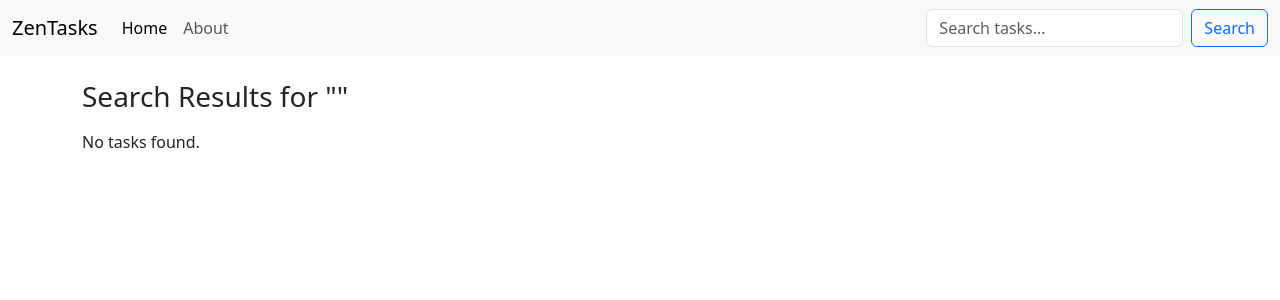
After one commit to Farhan-Coder7/ZenTasks-TodoApp, a Flask app: page /search in a window 1280 px wide. The commit adds this page. Shown: the top 300 px of the page. Run offline with Flask 3, Linux system fonts and the light colour scheme.

Commit message:
search functionlaity

```diff
--- a/app.py
+++ b/app.py
@@ -51,7 +51,17 @@ def delete(no):
 def about():
     return render_template ('about.html')
 
+@app.route('/search')
+def search():
+    query = request.args.get('query')
+    if query:
+        results = Zen.query.filter(Zen.title.ilike(f'%{query}%')).all()
+        return render_template('search_results.html', results=results, query=query)
+    return render_template('search_results.html', results=[], query="")
+
+
+
 if __name__ == '__main__':
     with app.app_context():
-        db.create_all() # Create the database tables if they don't exist
+        db.create_all()
     app.run(debug=True)
--- a/templates/base.html
+++ b/templates/base.html
@@ -7,11 +7,12 @@
     <title>
         {% block title %}
 
-        {% endblock title %}  - ZenTasks
+        {% endblock title %} - ZenTasks
     </title>
     <link href="https://cdn.jsdelivr.net/npm/bootstrap@5.3.7/dist/css/bootstrap.min.css" rel="stylesheet"
         integrity="sha384-LN+7fdVzj6u52u30Kp6M/trliBMCMKTyK833zpbD+pXdCLuTusPj697FH4R/5mcr" crossorigin="anonymous">
 </head>
+
 <body>
     <nav class="navbar navbar-expand-lg bg-body-tertiary">
         <div class="container-fluid">
@@ -29,11 +30,12 @@
                     <li class="nav-item">
                         <a class="nav-link" href="{{ url_for('about') }}">About</a>
                 </ul>
-                <form class="d-flex" role="search">
-                    <input class="form-control me-2" type="search" placeholder="Search" aria-label="Search" />
+
+                <form class="d-flex" role="search" action="{{ url_for('search') }}" method="GET">
+                    <input class="form-control me-2" type="search" name="query" placeholder="Search tasks..."
+                        aria-label="Search">
                     <button class="btn btn-outline-primary" type="submit">Search</button>
                 </form>
-
             </div>
         </div>
 
--- a/templates/index.html
+++ b/templates/index.html
@@ -47,7 +47,7 @@
                 <th scope="row">{{loop.index}}</th>
                 <td>{{to.title}}</td>
                 <td>{{to.desc}}</td>
-                <td>{{to.date.strftime('%d/%m')}}</td>
+                <td>{{to.date.strftime('%d %b')}}</td>
                 <td>
                     <a href="/update/{{to.No}}"><button type="button"
                             class="btn btn-outline-primary btn-sm mx-1">Update</button></a>
--- /dev/null
+++ b/templates/search_results.html
@@ -0,0 +1,22 @@
+{% extends 'base.html' %}
+
+{% block title %}Search Results{% endblock %}
+
+{% block body %}
+<div class="container mt-4">
+    <h3>Search Results for "{{ query }}"</h3>
+    {% if results %}
+        <ul class="list-group mt-3">
+            {% for task in results %}
+                <li class="list-group-item">
+                    <h5>{{ task.title }}</h5>
+                    <p>{{ task.desc }}</p>
+                    <small class="text-muted">Created at: {{ task.date.strftime('%d %b %Y, %I:%M %p') }}</small>
+                </li>
+            {% endfor %}
+        </ul>
+    {% else %}
+        <p class="mt-3">No tasks found.</p>
+    {% endif %}
+</div>
+{% endblock %}
```
Also changed, not shown: instance/Zen.db.
